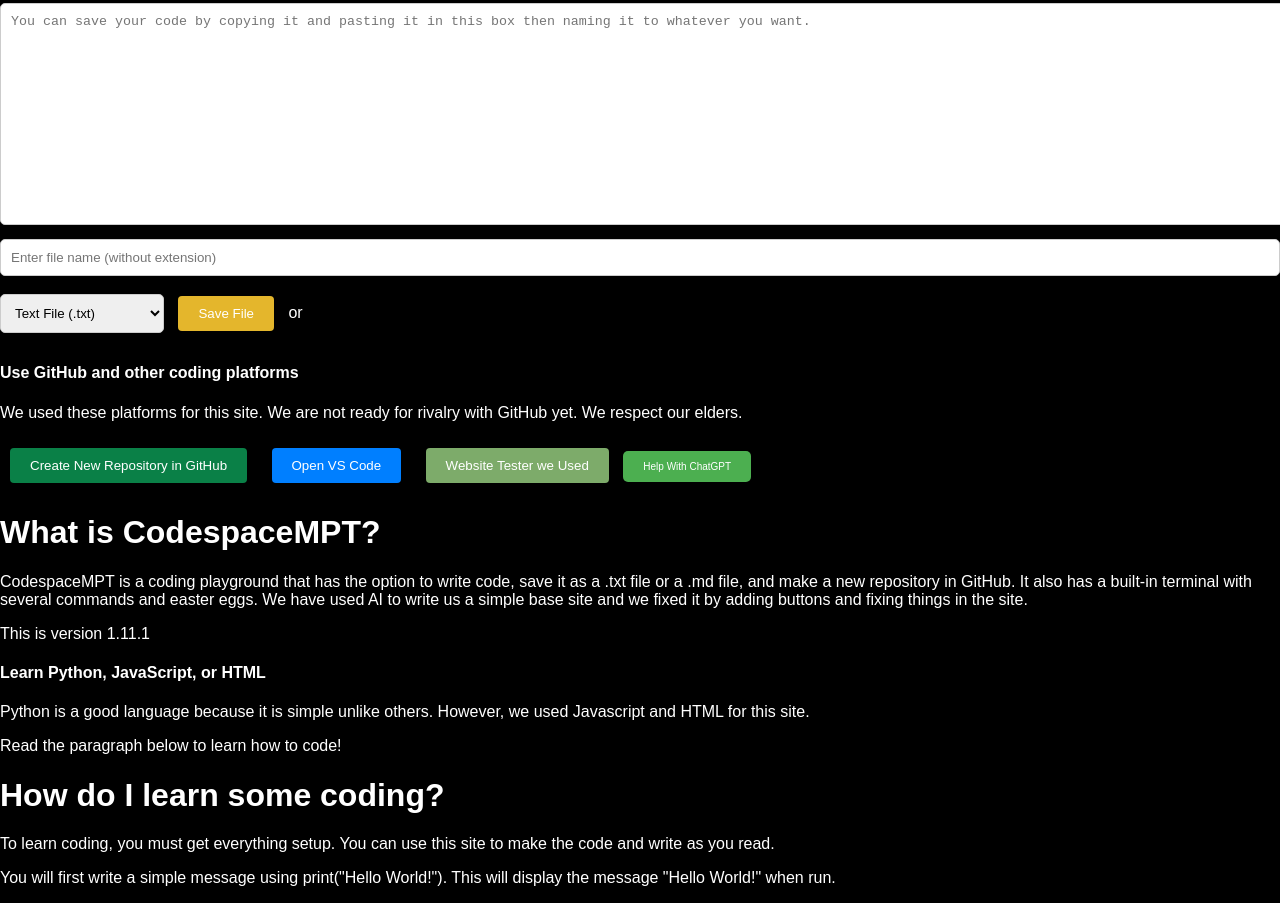
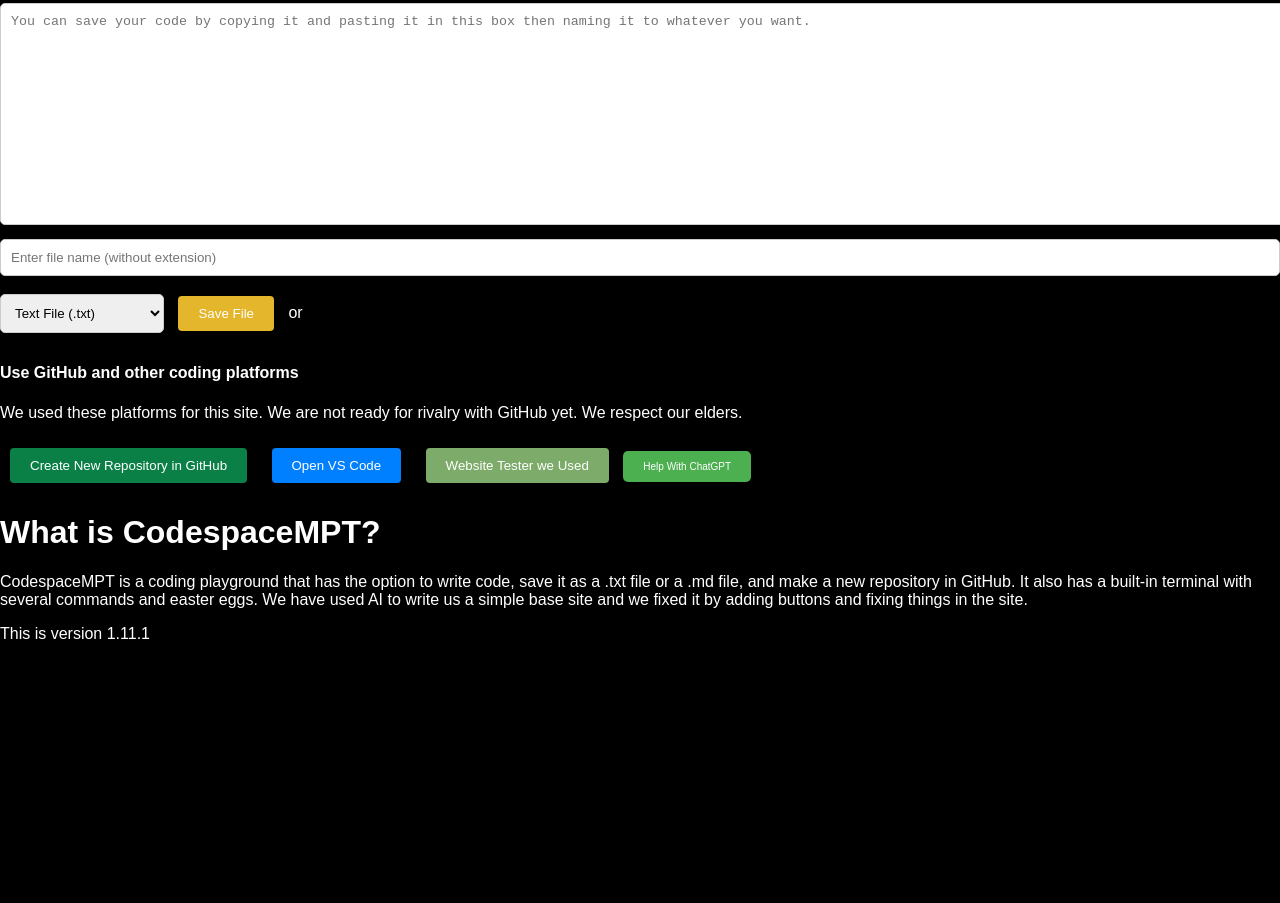
Before and after one commit to ArgentiCityZenx/CodespaceMPT, a plain HTML site: page docs/index.html in a window 1280 px wide. Shown: the part 542-1445 px from the top of the page. After the commit the page ends 1201 px from the top, so only its background shows below. Drawn offline with nearby package versions, Linux system fonts and the light colour scheme.

Commit message:
Update index.html

```diff
--- a/docs/index.html
+++ b/docs/index.html
@@ -451,14 +451,6 @@
     and make a new repository in GitHub. It also has a built-in terminal with several commands and easter eggs.
     We have used AI to write us a simple base site and we fixed it by adding buttons and fixing things in the site.</p>
 <p> This is version 1.11.1 </p>
-<div>
-    <h4> Learn Python, JavaScript, or HTML</h4>
-    <p>Python is a good language because it is simple unlike others. However, we used Javascript and HTML for this site.</p>
-    <p>Read the paragraph below to learn how to code!</p>
 
-<h1>How do I learn some coding?</h1>
- <p>To learn coding, you must get everything setup. You can use this site to make the code and write as you read. </p>
- <p>You will first write a simple message using print("Hello World!"). This will display the message "Hello World!" when run.</p>
-</div>
 </body>
 </html>
```
